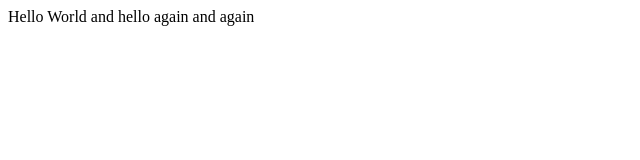
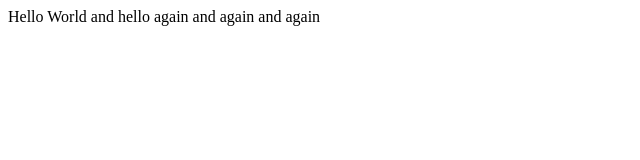
Before and after one commit to mathewsmittathani/lecture1, a plain HTML site: page hello.html in a window 1280 px wide. Shown: the full height of the page, 0-640 px from the left. Drawn offline with Linux system fonts and the light colour scheme.

Commit message:
new again

```diff
--- a/hello.html
+++ b/hello.html
@@ -4,6 +4,6 @@
         <title>My Webpage</title>
     </head>
     <body>
-        Hello World and hello again and again
+        Hello World and hello again and again and again
     </body>
 </html>
```
